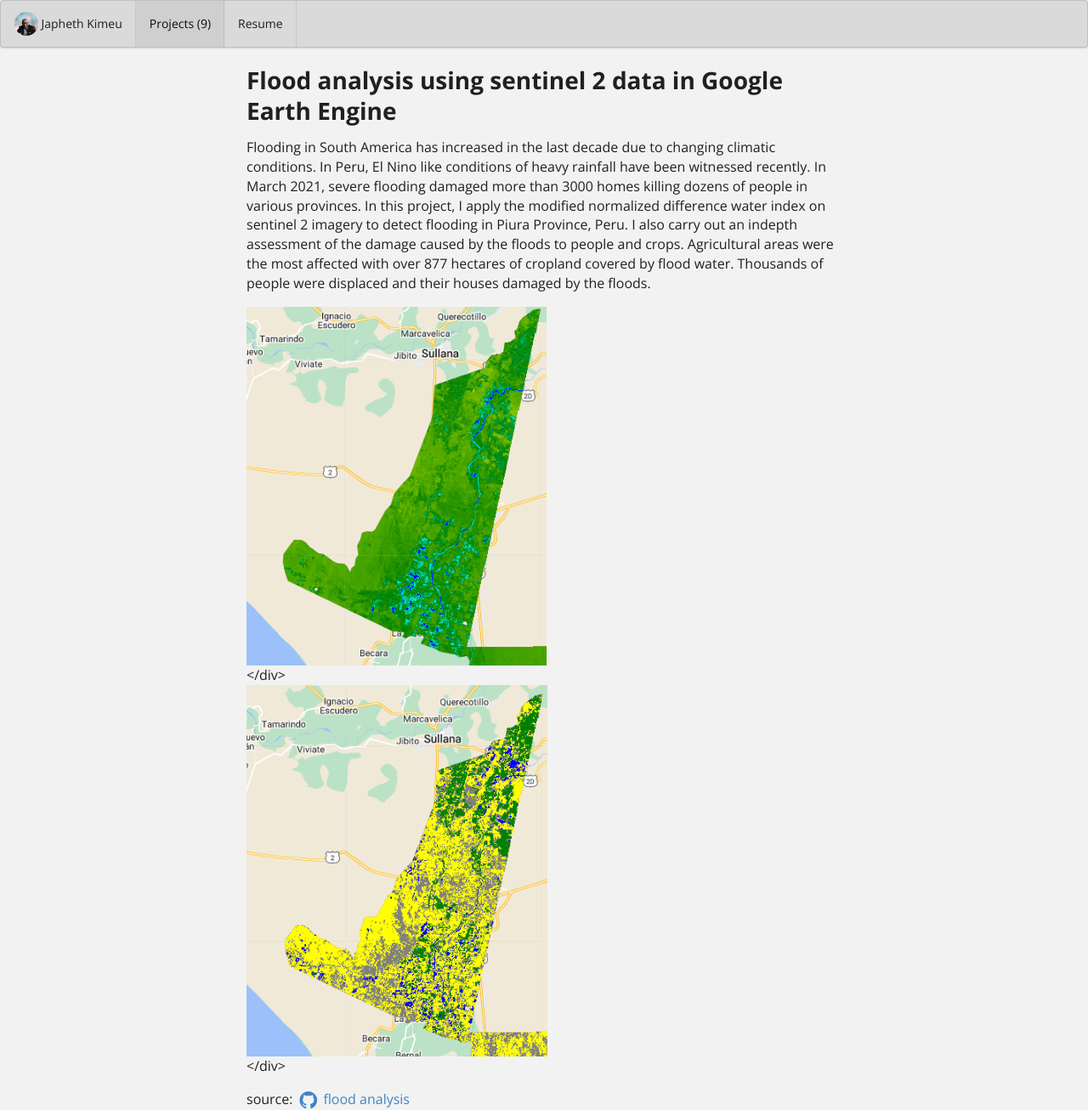
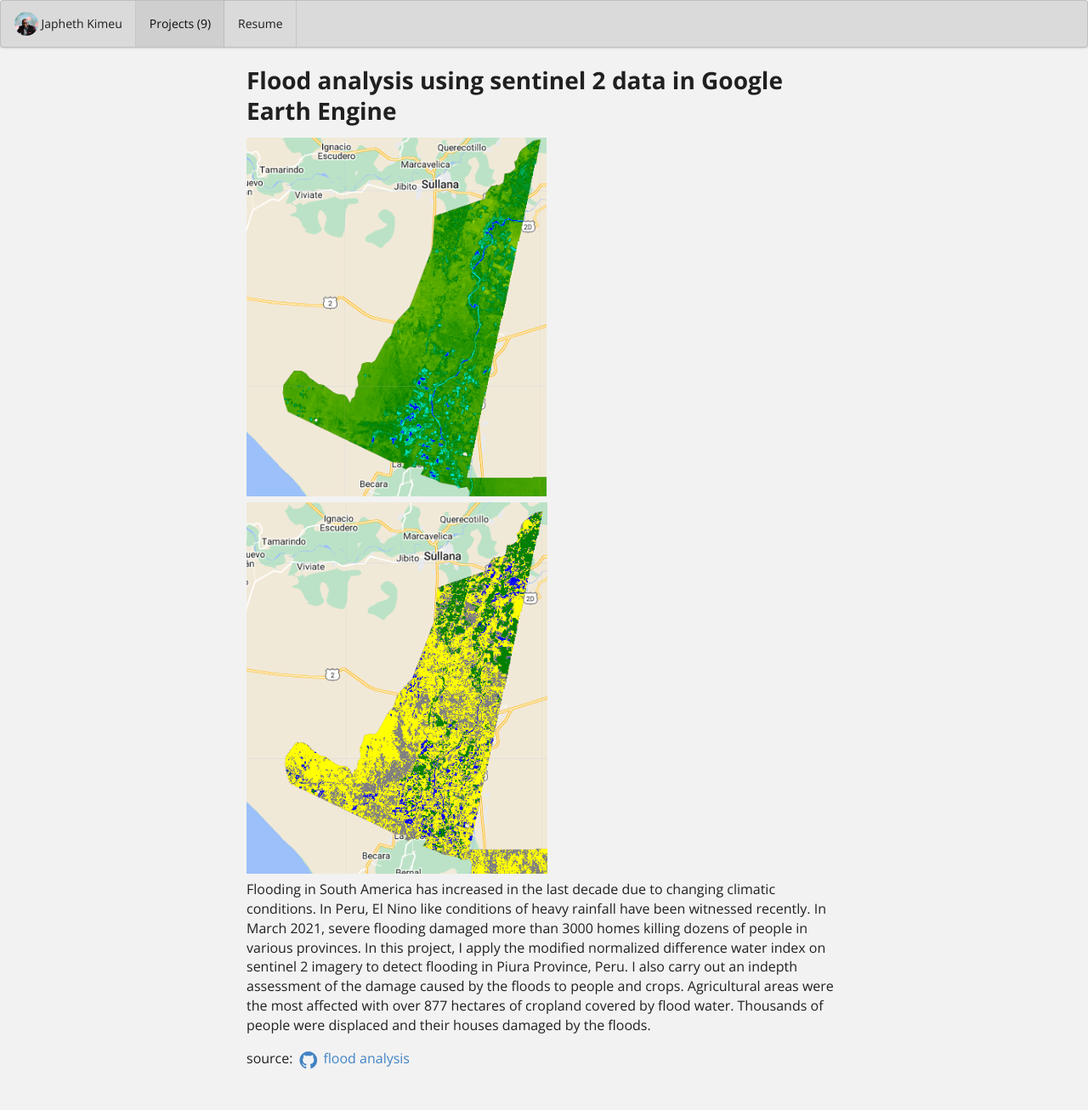
Before and after one commit to japhethkimeu/japhethkimeu.github.io, a Jekyll site: the page built from projects/project-6.md, in a window 1280 px wide. Shown: the whole page at 85% size. Built offline with Jekyll 4.4.1, drawn with Linux system fonts in a browser that asks for light colours; after the commit the page ends 1259 px from its top, so only the background shows below that.

Commit message:
Update project-6.md

```diff
--- a/projects/project-6.md
+++ b/projects/project-6.md
@@ -16,13 +16,15 @@
 summary: Flood mapping and damage assessment using mndwi in google earth engine
 ---
 
- Flooding in South America has increased in the last decade due to changing climatic conditions. In Peru, El Nino like conditions of heavy rainfall have been witnessed recently. In March 2021, severe flooding damaged more than 3000 homes killing dozens of people in various provinces. In this project, I apply the modified normalized difference water index on sentinel 2 imagery to detect flooding in Piura Province, Peru. I also carry out an indepth assessment of the damage caused by the floods to people and crops.
+<div class="ui images">
+  <img class="ui image" src="../images/flood.PNG">
+
+
+  <img class="ui image" src="../images/classified.PNG">
+</div>
+
+
+Flooding in South America has increased in the last decade due to changing climatic conditions. In Peru, El Nino like conditions of heavy rainfall have been witnessed recently. In March 2021, severe flooding damaged more than 3000 homes killing dozens of people in various provinces. In this project, I apply the modified normalized difference water index on sentinel 2 imagery to detect flooding in Piura Province, Peru. I also carry out an indepth assessment of the damage caused by the floods to people and crops.
  Agricultural areas were the most affected with over 877 hectares of cropland covered by flood water. Thousands of people were displaced and their houses damaged by the floods.
 
-
-<img class="ui image" src="../images/flood.PNG"></div>   <img class="ui image" src="../images/classified.PNG"></div>
-
-
-
-
 source: <a href="https://github.com/japhethkimeu/flood_analysis"><i class="large github icon"></i>flood analysis</a>
```
